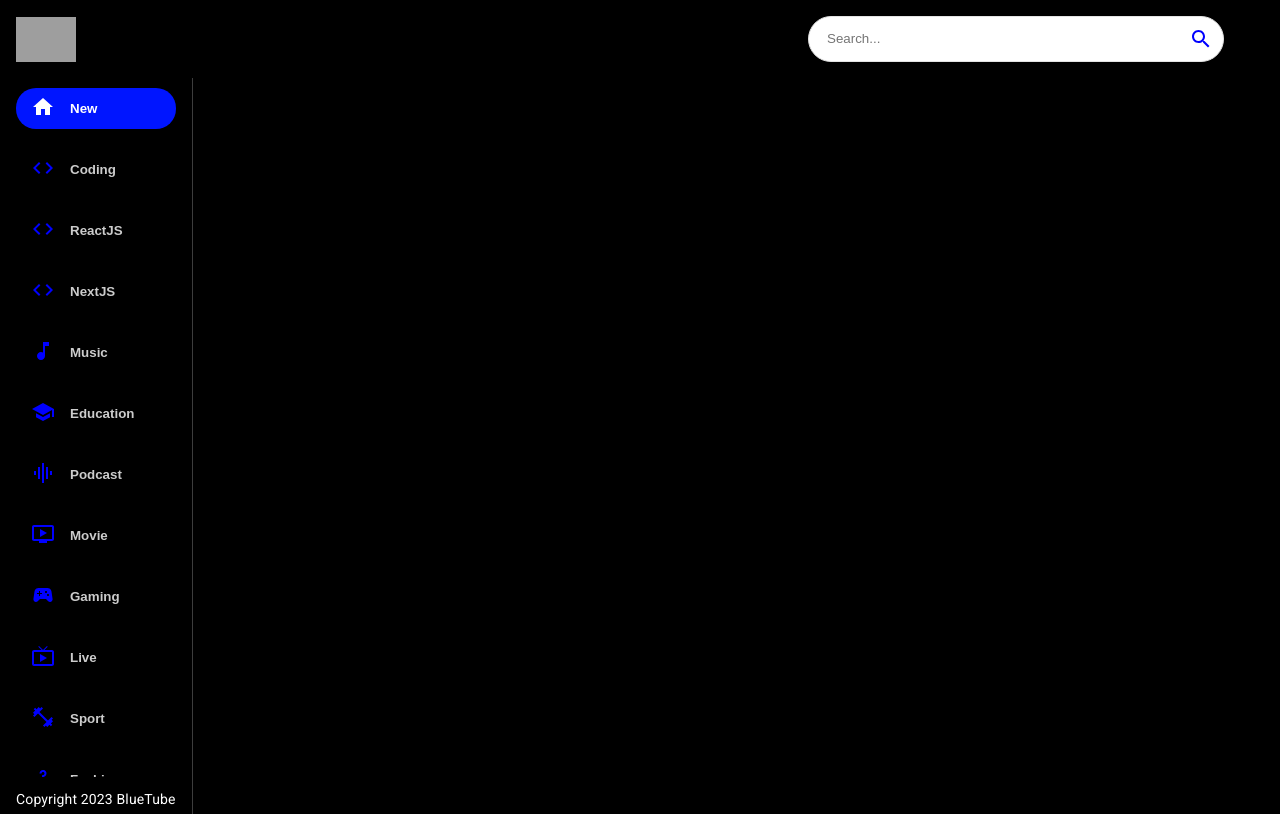
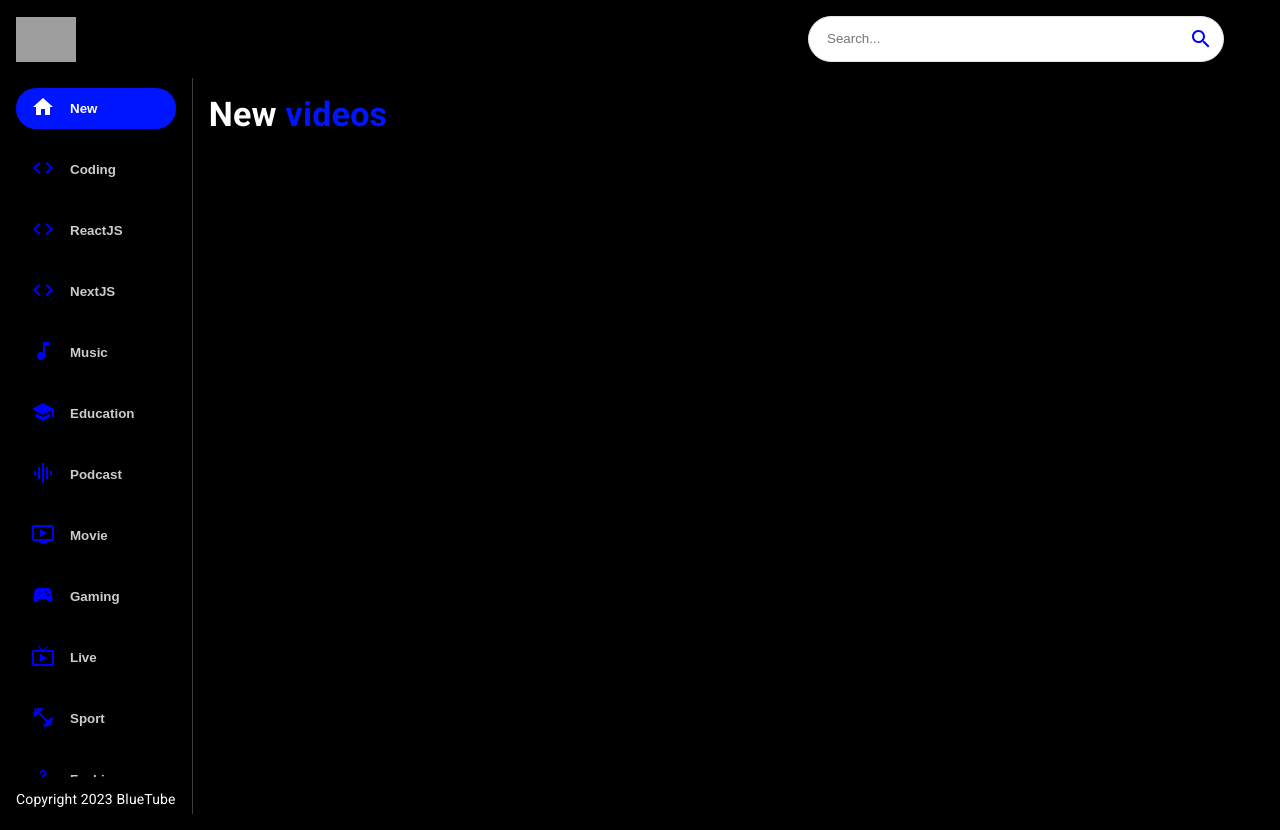
Before and after one commit to Piquant95/BlueTube, a React (Create React App) app: page / in a window 1280 px wide. Built offline with nearby package versions, Linux system fonts and the light colour scheme; grey boxes are pictures that could not be loaded.

Commit message:
Created Videos.jsx and began implementing API into utils directory

```diff
--- a/src/components/Feed.jsx
+++ b/src/components/Feed.jsx
@@ -1,6 +1,6 @@
 import { useState, useEffect } from 'react';
 import { Box, Stack, Typography } from '@mui/material';
-import Sidebar from './Sidebar';
+import { Sidebar, Videos } from './';
 
 const Feed = () => {
   return (
@@ -15,6 +15,14 @@
           Copyright 2023 BlueTube
         </Typography>
       </Box>
+
+      <Box p={2} sx={{ overflowY: 'auto', height: '90vh', flex: 2}}>
+        <Typography variant='h4' fontWeight="bold" mb={2} sx={{ color: 'white' }}>
+          New <span style={{ color: '#0015ff'}}>videos</span>
+        </Typography>
+
+        <Videos videos={[]} />
+      </Box>
     </Stack>
   )
 }
--- /dev/null
+++ b/src/components/Videos.jsx
@@ -0,0 +1,9 @@
+import React from 'react'
+
+const Videos = () => {
+  return (
+    <div>Videos</div>
+  )
+}
+
+export default Videos
--- a/src/components/index.js
+++ b/src/components/index.js
@@ -5,3 +5,4 @@
 export { default as VideoDetail } from './VideoDetail';
 export { default as SearchBar } from './SearchBar';
 export { default as Sidebar } from './Sidebar';
+export { default as Videos } from './Videos';
```
Also changed, not shown: src/utils/fetchFromAPI.js (added, +14 -0 lines).
